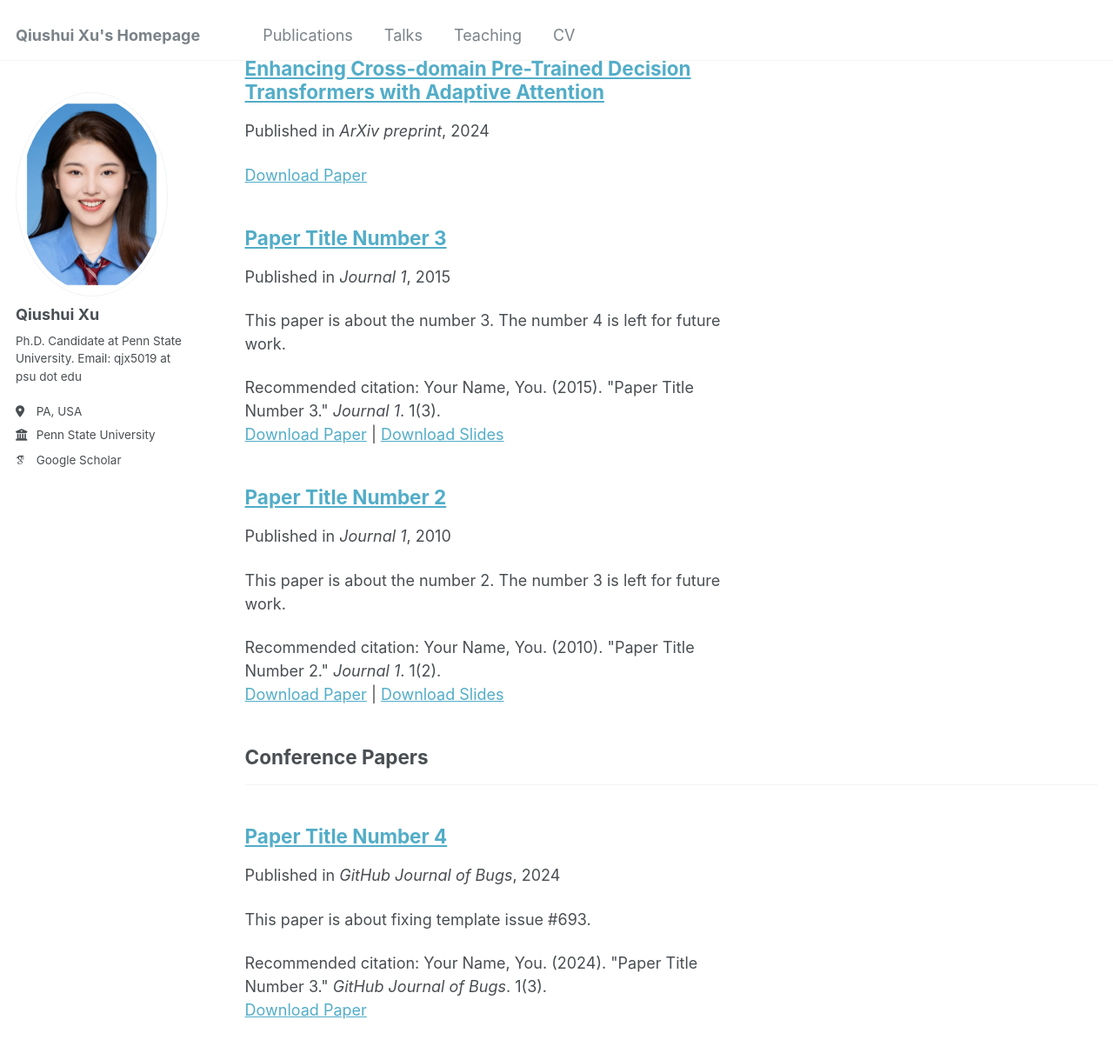
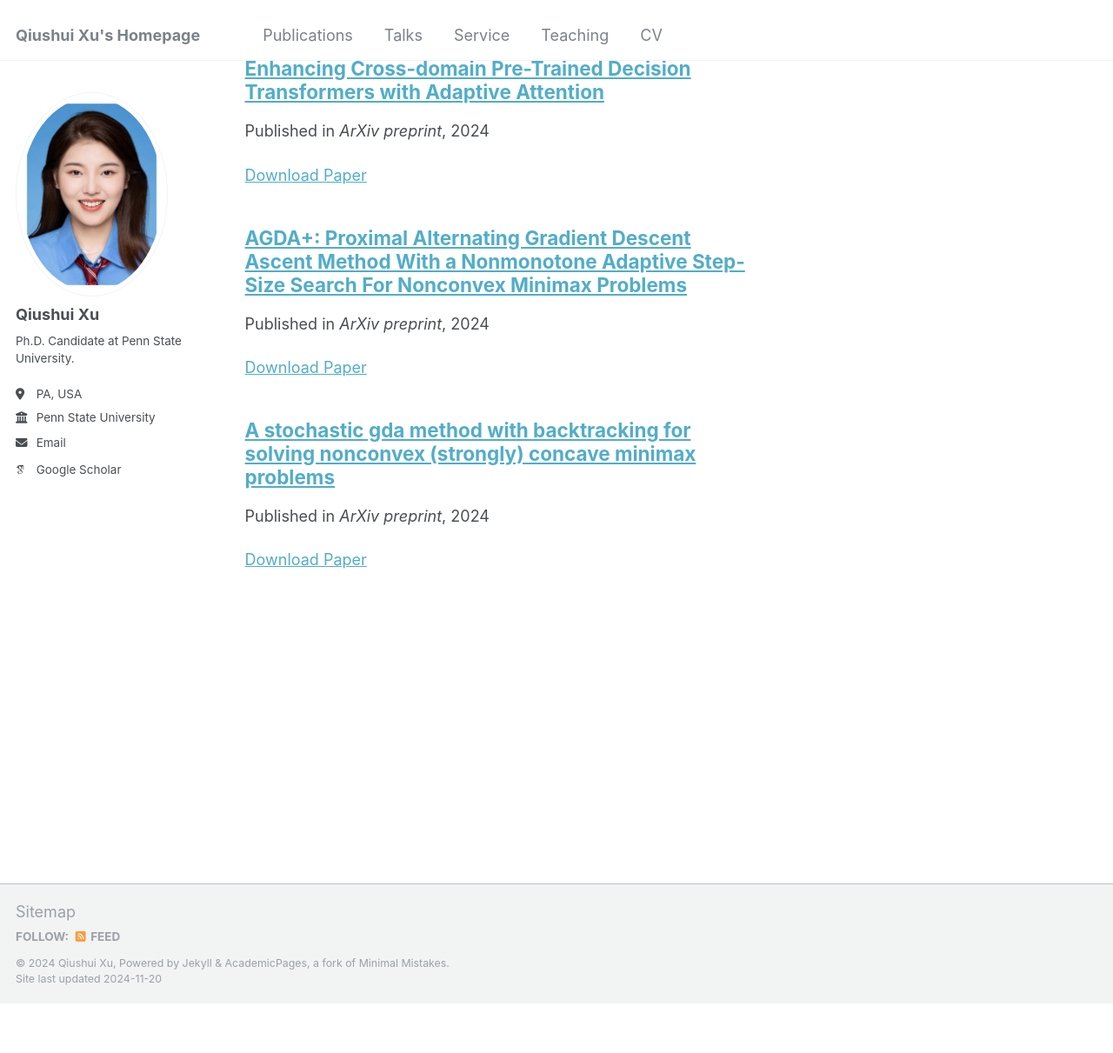
Before and after one commit to Qiushui-Xu/Qiushui-Xu.github.io, a Jekyll site: the page built from _pages/publications.html, in a window 1280 px wide and 1400 px high, scrolled down 246 px. Shown: the top 1211 px of the window at 87% size. Built offline with Jekyll 4.4.1, drawn with Linux system fonts in a browser that asks for light colours; some web fonts are replaced.

Commit message:
update details

```diff
--- a/_config.yml
+++ b/_config.yml
@@ -24,11 +24,11 @@ author:
   avatar           : "profile.jpeg"
   name             : "Qiushui Xu"
   pronouns         : # example: "she/her"
-  bio              : "Ph.D. Candidate at Penn State University. \n Email: qjx5019 at psu dot edu"
+  bio              : "Ph.D. Candidate at Penn State University."
   location         : "PA, USA"
   employer         : "Penn State University"
   uri              : # URL
-  email            : # "qjx5019 at psu dot edu"
+  email            : "qjx5019 at psu dot edu"
 
   # Academic websites
   arxiv            : # URL - Update with the correct link to your profile
--- a/_data/navigation.yml
+++ b/_data/navigation.yml
@@ -9,13 +9,14 @@ main:
     url: /publications/
 
   - title: "Talks"
-    url: /talks/
+    url: /#talks
+
+  - title: "Service"
+    url: /#service
 
   - title: "Teaching"
-    url: /teaching/
+    url: /#teaching
 
-  # - title: "Portfolio"
-  #   url: /portfolio/
 
   # - title: "Blog Posts"
   #   url: /year-archive/
--- a/_publications/2010-10-01-paper-title-number-2.md
+++ /dev/null
@@ -1,14 +0,0 @@
----
-title: "Paper Title Number 2"
-collection: publications
-category: manuscripts
-permalink: /publication/2010-10-01-paper-title-number-2
-excerpt: 'This paper is about the number 2. The number 3 is left for future work.'
-date: 2010-10-01
-venue: 'Journal 1'
-slidesurl: 'http://academicpages.github.io/files/slides2.pdf'
-paperurl: 'http://academicpages.github.io/files/paper2.pdf'
-citation: 'Your Name, You. (2010). &quot;Paper Title Number 2.&quot; <i>Journal 1</i>. 1(2).'
----
-
-The contents above will be part of a list of publications, if the user clicks the link for the publication than the contents of section will be rendered as a full page, allowing you to provide more information about the paper for the reader. When publications are displayed as a single page, the contents of the above "citation" field will automatically be included below this section in a smaller font.
--- a/_publications/2015-10-01-paper-title-number-3.md
+++ /dev/null
@@ -1,14 +0,0 @@
----
-title: "Paper Title Number 3"
-collection: publications
-category: manuscripts
-permalink: /publication/2015-10-01-paper-title-number-3
-excerpt: 'This paper is about the number 3. The number 4 is left for future work.'
-date: 2015-10-01
-venue: 'Journal 1'
-slidesurl: 'http://academicpages.github.io/files/slides3.pdf'
-paperurl: 'http://academicpages.github.io/files/paper3.pdf'
-citation: 'Your Name, You. (2015). &quot;Paper Title Number 3.&quot; <i>Journal 1</i>. 1(3).'
----
-
-The contents above will be part of a list of publications, if the user clicks the link for the publication than the contents of section will be rendered as a full page, allowing you to provide more information about the paper for the reader. When publications are displayed as a single page, the contents of the above "citation" field will automatically be included below this section in a smaller font.
--- a/_publications/2024-02-17-paper-title-number-4.md
+++ /dev/null
@@ -1,13 +0,0 @@
----
-title: "Paper Title Number 4"
-collection: publications
-category: conferences
-permalink: /publication/2024-02-17-paper-title-number-4
-excerpt: 'This paper is about fixing template issue #693.'
-date: 2024-02-17
-venue: 'GitHub Journal of Bugs'
-paperurl: 'http://academicpages.github.io/files/paper3.pdf'
-citation: 'Your Name, You. (2024). &quot;Paper Title Number 3.&quot; <i>GitHub Journal of Bugs</i>. 1(3).'
----
-
-The contents above will be part of a list of publications, if the user clicks the link for the publication than the contents of section will be rendered as a full page, allowing you to provide more information about the paper for the reader. When publications are displayed as a single page, the contents of the above "citation" field will automatically be included below this section in a smaller font.
--- /dev/null
+++ b/_publications/AGDA+_Proximal_Alternating_Gradient_Descent_Ascent_Method_With_a_Nonmonotone_Adaptive_Step-Size_Search_For_Nonconvex_Minimax_Problem.md
@@ -0,0 +1,13 @@
+---
+title: "AGDA+: Proximal Alternating Gradient Descent Ascent Method With a Nonmonotone Adaptive Step-Size Search For Nonconvex Minimax Problems"
+collection: publications
+category: manuscripts
+permalink: /publication/AGDA+_Proximal_Alternating_Gradient_Descent_Ascent_Method_With_a_Nonmonotone_Adaptive_Step-Size_Search_For_Nonconvex_Minimax_Problems
+excerpt: ''
+date: 2024-06-20
+venue: 'ArXiv preprint'
+paperurl: 'https://arxiv.org/pdf/2406.14371'
+# citation: 'Your Name, You. (2015). &quot;Paper Title Number 3.&quot; <i>Journal 1</i>. 1(3).'
+---
+
+We consider double-regularized nonconvex-strongly concave (NCSC) minimax problems of the form , where ,  are closed convex,  is -smooth in  and strongly concave in . We propose a proximal alternating gradient descent ascent method AGDA+ that can adaptively choose nonmonotone primal-dual stepsizes to compute an approximate stationary point for  without requiring the knowledge of the global Lipschitz constant . Using a nonmonotone step-size search (backtracking) scheme, AGDA+ stands out by its ability to exploit the local Lipschitz structure and eliminates the need for precise tuning of hyper-parameters. AGDA+ achieves the optimal iteration complexity of  and it is the first step-size search method for NCSC minimax problems that require only  calls to  per backtracking iteration. The numerical experiments demonstrate its robustness and efficiency.
--- /dev/null
+++ b/_publications/A_stochastic_gda_method_with_backtracking_for_solving_nonconvex_(strongly)_concave_minimax_problems.md
@@ -0,0 +1,15 @@
+---
+title: "A stochastic gda method with backtracking for solving nonconvex (strongly) concave minimax problems"
+collection: publications
+category: manuscripts
+permalink: /publication/A_stochastic_gda_method_with_backtracking_for_solving_nonconvex_(strongly)_concave_minimax_problems
+excerpt: ''
+date: 2024-03-12
+venue: 'ArXiv preprint'
+paperurl: 'https://arxiv.org/pdf/2403.07806'
+# citation: 'Your Name, You. (2024). &quot;Paper Title Number 3.&quot; <i>GitHub Journal of Bugs</i>. 1(3).'
+---
+
+Abstract:
+
+We propose a stochastic GDA (gradient descent ascent) method with backtracking (SGDA-B) to solve nonconvex-(strongly) concave (NCC) minimax problems , where  and  for  are closed, convex functions,  is -smooth and -strongly concave in  for some . We consider two scenarios: (i) the deterministic setting where we assume one can compute  exactly, and (ii) the stochastic setting where we have only access to  through an unbiased stochastic oracle with a finite variance. While most of the existing methods assume knowledge of the Lipschitz constant , SGDA-B is agnostic to . Moreover, SGDA-B can support random block-coordinate updates. In the deterministic setting, SGDA-B can compute an -stationary point within  and  gradient calls when  and , respectively, where . In the stochastic setting, for any  and , it can compute an -stationary point with high probability, which requires  and  stochastic oracle calls, with probability at least , when  and , respectively. To our knowledge, SGDA-B is the first GDA-type method with backtracking to solve NCC minimax problems and achieves the best complexity among the methods that are agnostic to . We also provide numerical results for SGDA-B on a distributionally robust learning problem illustrating the potential performance gains that can be achieved by SGDA-B.
```
Also changed, not shown: _pages/about.md (+26 -4 lines), _talks/2012-03-01-talk-1.md (deleted, +0 -11 lines), _talks/INFORMS2023.md (added, +11 -0 lines), _talks/INFORMS2024.md (added, +11 -0 lines), _talks/MOPTA2023.md (added, +11 -0 lines).
